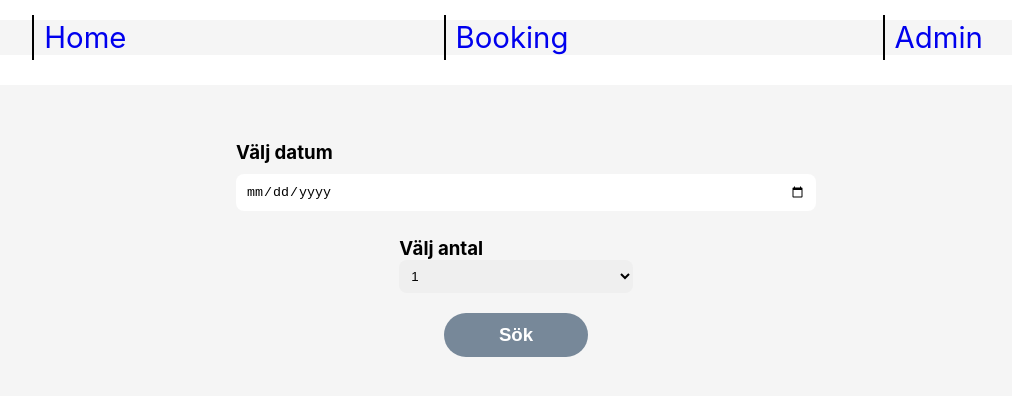
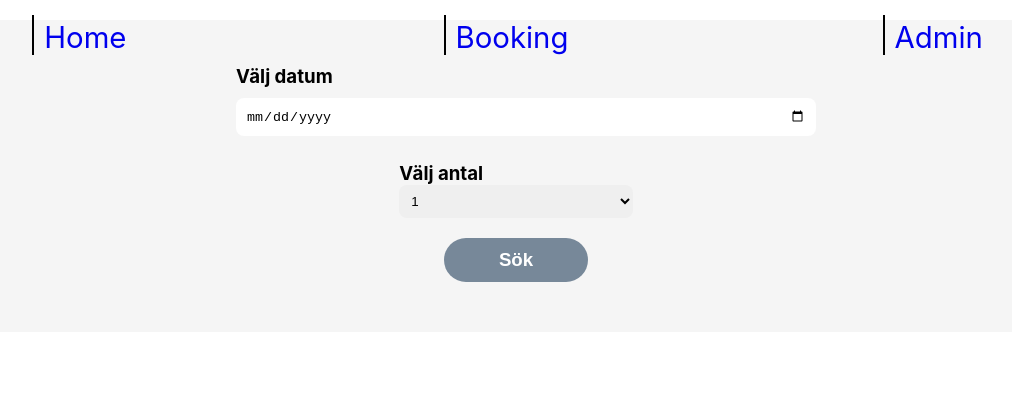
Before and after one commit to synnaf/react-bookingproject, a React (Create React App) app: page /booking in a window 1280 px wide. Shown: the top 396 px of the page, without its empty margins (124-1136 px from the left). Built offline with nearby package versions, Linux system fonts and the light colour scheme.

Commit message:
removed scrollIntoView

```diff
--- a/src/components/createBooking/CreateBooking.tsx
+++ b/src/components/createBooking/CreateBooking.tsx
@@ -14,10 +14,6 @@
   const [guestExist, setGuestExist] = useState(false);
   const [isSaved, setIsSaved] = useState(false);
   const [isConfirmed, setIsConfirmed] = useState(false);
-
-  const guestInfo = (ref: any) => {
-    ref.scrollIntoView({ behavior: "smooth", block: "start" });
-  };
 
   function saveBooking(booking: Booking) {
     setTableReservation(booking);
@@ -100,12 +96,10 @@
       <React.Fragment>
         <BookingInformation addBooking={saveBooking}></BookingInformation>
         {tableSaved ? (
-          <div ref={guestInfo}>
-            <GuestInformation
-              addGuest={saveGuest}
-              addNotes={saveNotes}
-            ></GuestInformation>
-          </div>
+          <GuestInformation
+            addGuest={saveGuest}
+            addNotes={saveNotes}
+          ></GuestInformation>
         ) : null}
       </React.Fragment>
     );
--- a/src/components/guest-information/GuestInformation.scss
+++ b/src/components/guest-information/GuestInformation.scss
@@ -19,6 +19,8 @@
 
 .placeholder {
   @include form-container;
+  margin-top: 0;
+  padding-top: 0.3rem;
   margin-left: auto;
   margin-right: auto;
   justify-content: center;
```
